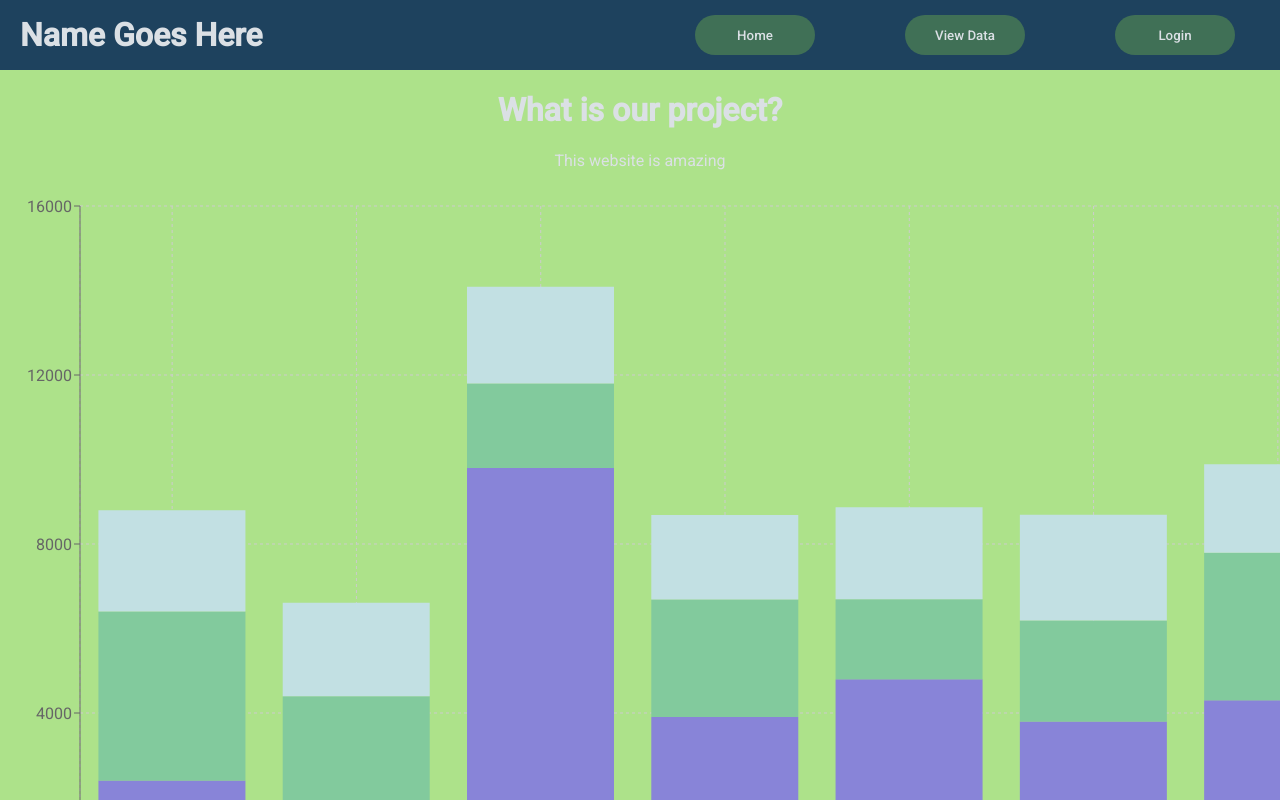
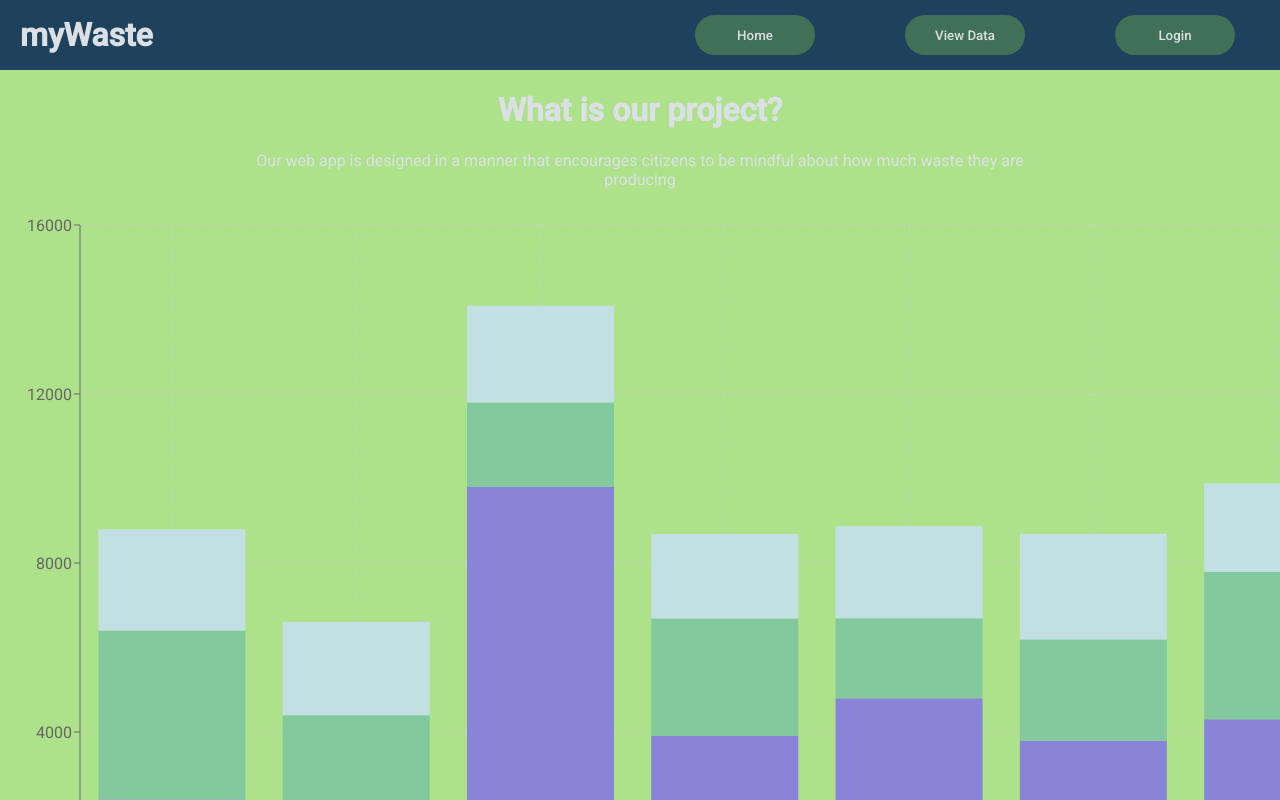
Before and after one commit to Callum-Irving/hackathon-project, a React (Create React App) app in the folder client/: page /#/ in a window 1280 px wide. Shown: the top 800 px of the page. Built offline with nearby package versions, Linux system fonts and the light colour scheme.

Commit message:
Changed the headings and text on the application

```diff
--- a/client/src/Pages/Home.js
+++ b/client/src/Pages/Home.js
@@ -5,7 +5,7 @@ function Home() {
 		<div className="content home">
 			<h1>What is our project?</h1>
 			<p className="info-paragraph">
-				This website is amazing
+            Our web app is designed in a manner that encourages citizens to be mindful about how much waste they are producing
 			</p>
 		</div>
 	);
--- a/client/src/Pages/Leaderboard.js
+++ b/client/src/Pages/Leaderboard.js
@@ -3,9 +3,9 @@ import './Home.css';
 function Home() {
 	return (
 		<div className="content home">
-			<h1>Graph Detailing Information?</h1>
+			<h1>Leaderboard?</h1>
 			<p className="info-paragraph">
-				This website is amazing
+				The Neighbourhoods and The Average Wastes Collected
 			</p>
 		</div>
 	);
--- a/client/src/components/navbar.js
+++ b/client/src/components/navbar.js
@@ -5,7 +5,7 @@ function Navbar() {
 	return (
 		<div className="navbar">
 			<Link to="/" className="home-link">
-				<h1>Name Goes Here</h1>
+				<h1>myWaste</h1>
 			</Link>
 			<ul className="link-group">
 				<Link to="/Home">
```
